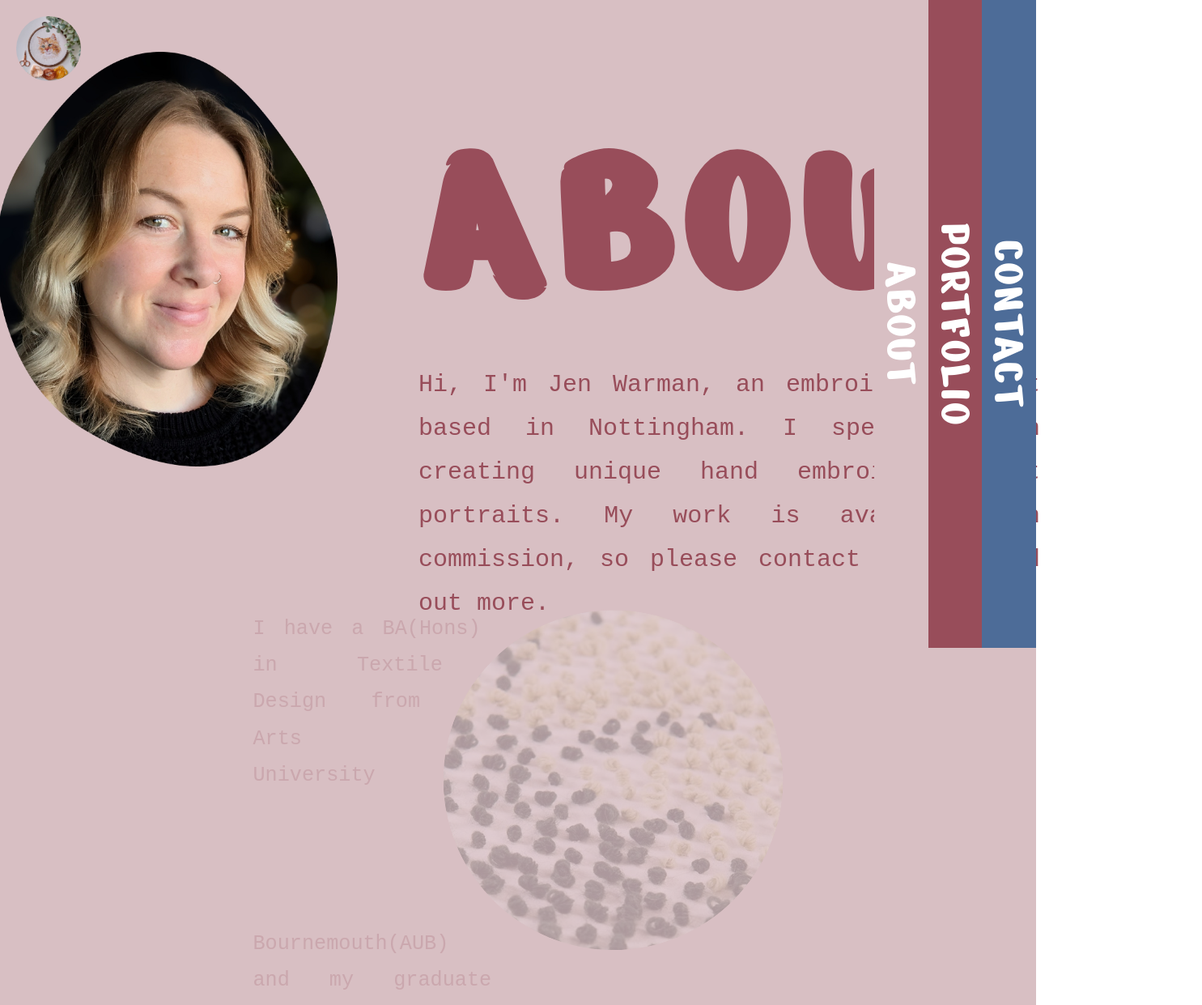
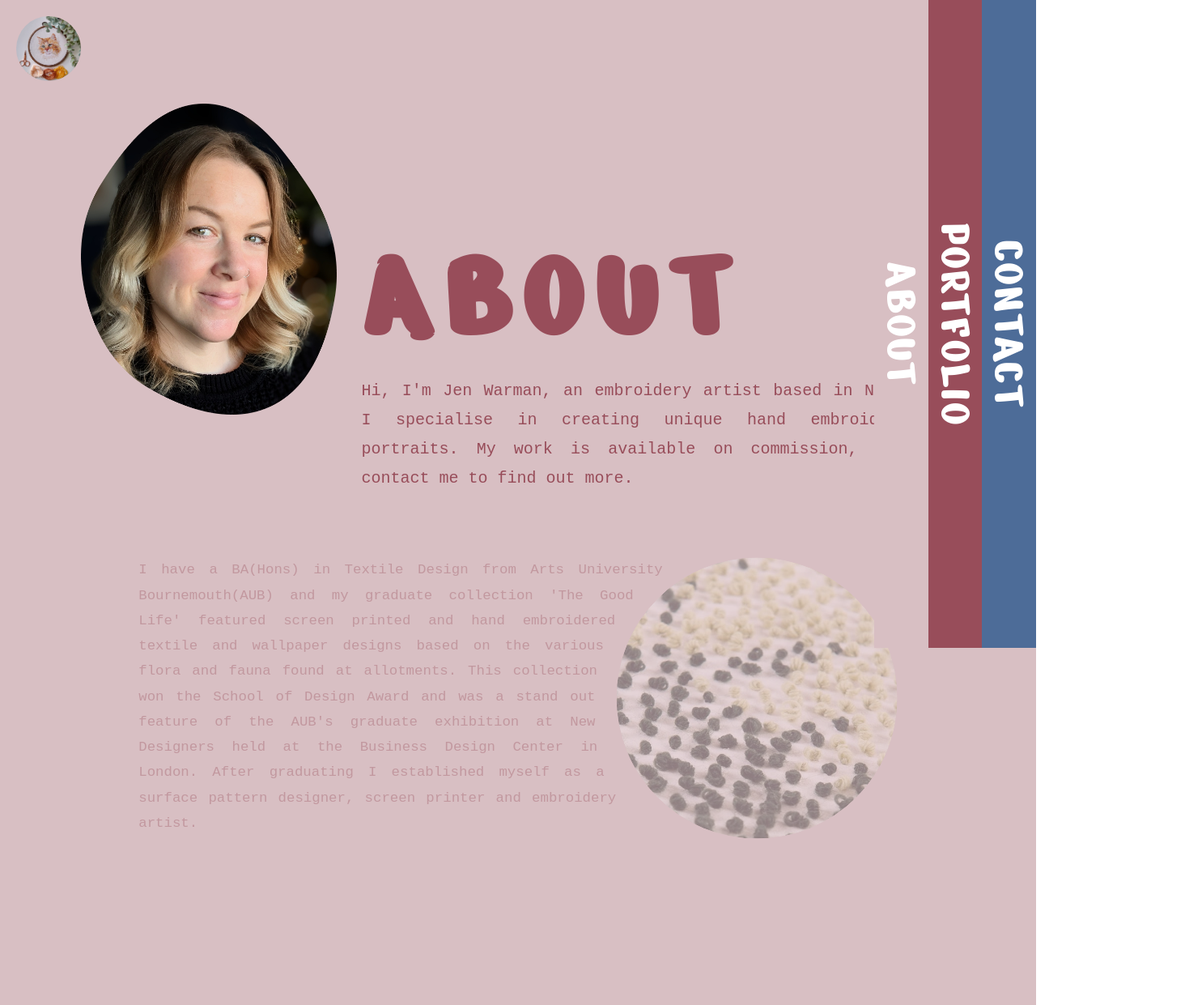
Before and after one commit to JenWarman/react-embroidery-portfolio, a React (Vite) app: page /about-page in a window 1280 px wide. Shown: the top 1241 px of the page at 81% size, 1485 px wide, since content can reach past the window. Built offline with nearby package versions, Linux system fonts and the light colour scheme; a web font is replaced by a local one.

Commit message:
About Page Media Queries.

```diff
--- a/src/components/Header.jsx
+++ b/src/components/Header.jsx
@@ -1,5 +1,7 @@
 function Header() {
-  return <header className="header"></header>;
+  return <header className="header">
+    <img src="Header.png" alt="" />
+  </header>;
 }
 
 export default Header;
--- a/src/css/styles.css
+++ b/src/css/styles.css
@@ -16,13 +16,40 @@ html {
 }
 
 .header {
-  background-image: url(/Header.png);
-  width: 80%;
+  width: 100%;
   height: 100vh;
-  background-size: cover;
-  background-position: 50% 70%;
   display: flex;
-  margin-left: 10rem;
+  margin-left: 5rem;
+  justify-content: flex-start;
+  align-content: center;
+}
+.header img {
+  height: 100%;
+}
+@media (max-width: 1700px) {
+  .header img {
+    height: 80%;
+  }
+}
+@media (max-width: 1400px) {
+  .header img {
+    height: 70%;
+  }
+}
+@media (max-width: 1300px) {
+  .header img {
+    height: 60%;
+  }
+}
+@media (max-width: 1100px) {
+  .header img {
+    height: 50%;
+  }
+}
+@media (max-width: 1000px) {
+  .header img {
+    height: 40%;
+  }
 }
 
 .about {
@@ -268,17 +295,41 @@ html {
   align-items: center;
 }
 .about-page_banner-text {
-  padding-left: 10rem;
+  padding-left: 8rem;
   padding-right: 20rem;
   width: 60%;
   margin-top: 24rem;
   color: rgb(152, 77, 90);
+}
+@media (max-width: 1400px) {
+  .about-page_banner-text {
+    padding-left: 5rem;
+    padding-right: 10rem;
+    margin-bottom: 4rem;
+  }
+}
+@media (max-width: 1300px) {
+  .about-page_banner-text {
+    padding-left: 3rem;
+    padding-right: 8rem;
+    margin-bottom: 0;
+  }
 }
 .about-page_banner-heading {
   font-size: 28rem;
   text-transform: uppercase;
   letter-spacing: 1.5rem;
   font-family: "Nerko One", cursive;
+}
+@media (max-width: 1700px) {
+  .about-page_banner-heading {
+    font-size: 18rem;
+  }
+}
+@media (max-width: 1500px) {
+  .about-page_banner-heading {
+    font-size: 16rem;
+  }
 }
 .about-page_banner-intro {
   font-size: 3rem;
@@ -287,17 +338,47 @@ html {
   text-align: justify;
   font-family: "Nanum Gothic Coding", monospace;
 }
+@media (max-width: 1700px) {
+  .about-page_banner-intro {
+    font-size: 2.5rem;
+  }
+}
+@media (max-width: 1500px) {
+  .about-page_banner-intro {
+    font-size: 2rem;
+  }
+}
 .about-page_banner-img {
   height: 80%;
   padding-left: 20rem;
 }
+@media (max-width: 1700px) {
+  .about-page_banner-img {
+    height: 70%;
+  }
+}
+@media (max-width: 1500px) {
+  .about-page_banner-img {
+    height: 60%;
+  }
+}
+@media (max-width: 1400px) {
+  .about-page_banner-img {
+    padding-left: 10rem;
+  }
+}
 .about-page_content-section {
-  padding: 2rem 25rem;
+  padding: 2rem 10rem;
   scale: 0.8;
   opacity: 0;
   animation: fade-in linear forwards;
   animation-timeline: view();
   animation-range: entry;
+}
+@media (max-width: 1400px) {
+  .about-page_content-section {
+    padding: 2rem 10rem;
+  }
 }
 .about-page_content-paragraph {
   font-size: 3rem;
@@ -305,6 +386,16 @@ html {
   line-height: 1.8;
   text-align: justify;
   font-family: "Nanum Gothic Coding", monospace;
+}
+@media (max-width: 1700px) {
+  .about-page_content-paragraph {
+    font-size: 2.5rem;
+  }
+}
+@media (max-width: 1500px) {
+  .about-page_content-paragraph {
+    font-size: 2rem;
+  }
 }
 .about-page_content-img-right {
   width: 500px;
@@ -315,6 +406,18 @@ html {
   shape-outside: circle(50%);
   clip-path: circle();
 }
+@media (max-width: 1700px) {
+  .about-page_content-img-right {
+    width: 400px;
+    height: 400px;
+    margin: 0 0 4rem 4rem;
+  }
+}
+@media (max-width: 1500px) {
+  .about-page_content-img-right {
+    margin: 0 0 3rem 3rem;
+  }
+}
 .about-page_content-img-left {
   width: 500px;
   height: 500px;
@@ -323,6 +426,18 @@ html {
   margin: 0 6rem 6rem 0;
   shape-outside: circle(50%);
   clip-path: circle();
+}
+@media (max-width: 1700px) {
+  .about-page_content-img-left {
+    width: 400px;
+    height: 400px;
+    margin: 0 4rem 4rem 0;
+  }
+}
+@media (max-width: 1500px) {
+  .about-page_content-img-left {
+    margin: 0 3rem 3rem 0;
+  }
 }
 
 @keyframes fade-in {
--- a/src/scss/layout/_aboutPage.scss
+++ b/src/scss/layout/_aboutPage.scss
@@ -14,11 +14,23 @@
     align-items: center;
 
     &-text {
-      padding-left: 10rem;
+      padding-left: 8rem;
       padding-right: 20rem;
       width: 60%;
       margin-top: 24rem;
       color: $primary-color;
+
+      @media (max-width: 1400px) {
+        padding-left: 5rem;
+        padding-right: 10rem;
+         margin-bottom: 4rem;
+      }
+
+       @media (max-width: 1300px) {
+        padding-left: 3rem;
+        padding-right: 8rem;
+         margin-bottom: 0;
+      }
     }
 
     &-heading {
@@ -26,6 +38,14 @@
       text-transform: uppercase;
       letter-spacing: 1.5rem;
       font-family: $font-heading;
+
+      @media (max-width: 1700px) {
+        font-size: 18rem;
+      }
+
+      @media (max-width: 1500px) {
+        font-size: 16rem;
+      }
     }
 
     &-intro {
@@ -34,22 +54,44 @@
       line-height: 1.8;
       text-align: justify;
       font-family: $font-paragraph;
+      @media (max-width: 1700px) {
+        font-size: 2.5rem;
+      }
+      @media (max-width: 1500px) {
+        font-size: 2rem;
+      }
     }
 
     &-img {
       height: 80%;
       padding-left: 20rem;
+
+      @media (max-width: 1700px) {
+        height: 70%;
+      }
+
+      @media (max-width: 1500px) {
+        height: 60%;
+      }
+
+      @media (max-width: 1400px) {
+        padding-left: 10rem;
+      }
     }
   }
 
   &_content {
     &-section {
-      padding: 2rem 25rem;
+      padding: 2rem 10rem;
       scale: 0.8;
       opacity: 0;
       animation: fade-in linear forwards;
       animation-timeline: view();
       animation-range: entry;
+
+      @media (max-width: 1400px) {
+           padding: 2rem 10rem;
+      }
     }
 
     &-paragraph {
@@ -58,6 +100,14 @@
       line-height: 1.8;
       text-align: justify;
       font-family: $font-paragraph;
+
+      @media (max-width: 1700px) {
+        font-size: 2.5rem;
+      }
+
+      @media (max-width: 1500px) {
+        font-size: 2rem;
+      }
     }
 
     &-img-right {
@@ -68,7 +118,18 @@
       margin: 0 0 6rem 6rem;
       shape-outside: circle(50%);
       clip-path: circle();
+
+      @media (max-width: 1700px) {
+        width: 400px;
+        height: 400px;
+        margin: 0 0 4rem 4rem;
+      }
+
+      @media (max-width: 1500px) {
+        margin: 0 0 3rem 3rem;
+      }
     }
+
     &-img-left {
       width: 500px;
       height: 500px;
@@ -77,6 +138,16 @@
       margin: 0 6rem 6rem 0;
       shape-outside: circle(50%);
       clip-path: circle();
+
+      @media (max-width: 1700px) {
+        width: 400px;
+        height: 400px;
+        margin: 0 4rem 4rem 0;
+      }
+
+      @media (max-width: 1500px) {
+        margin: 0 3rem 3rem 0;
+      }
     }
   }
 }
```
Also changed, not shown: src/scss/layout/_header.scss (+30 -5 lines), 1 other file (tests, documents, lock files or other folders).
